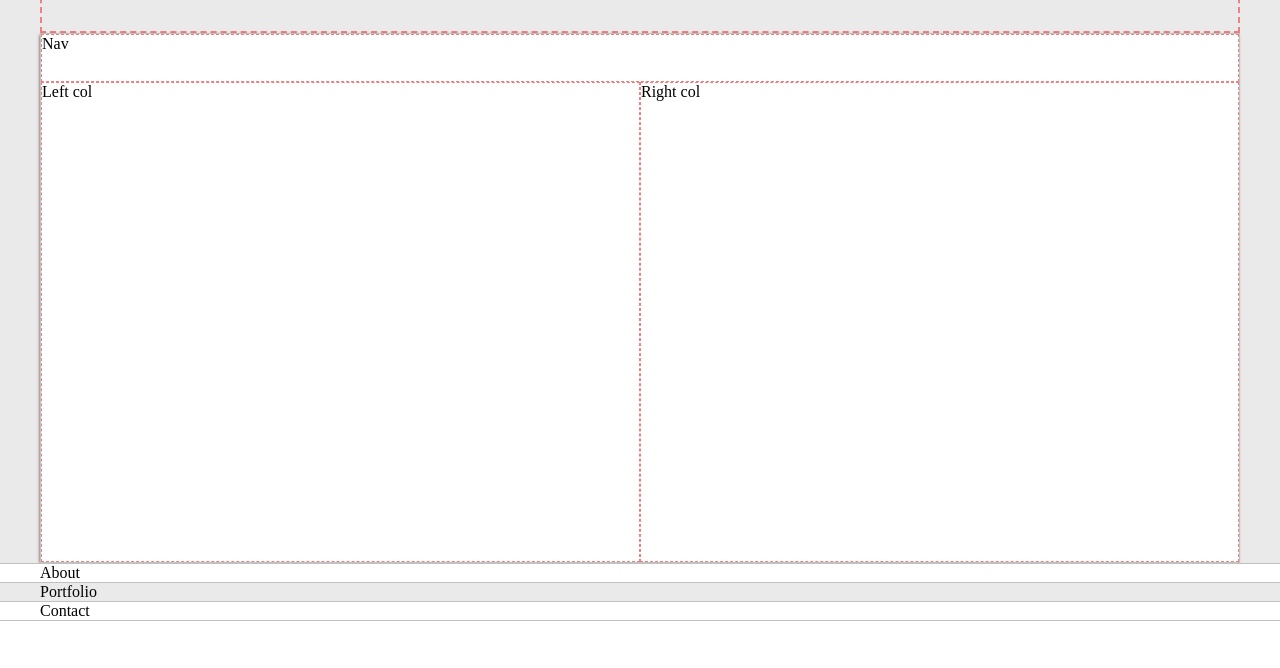
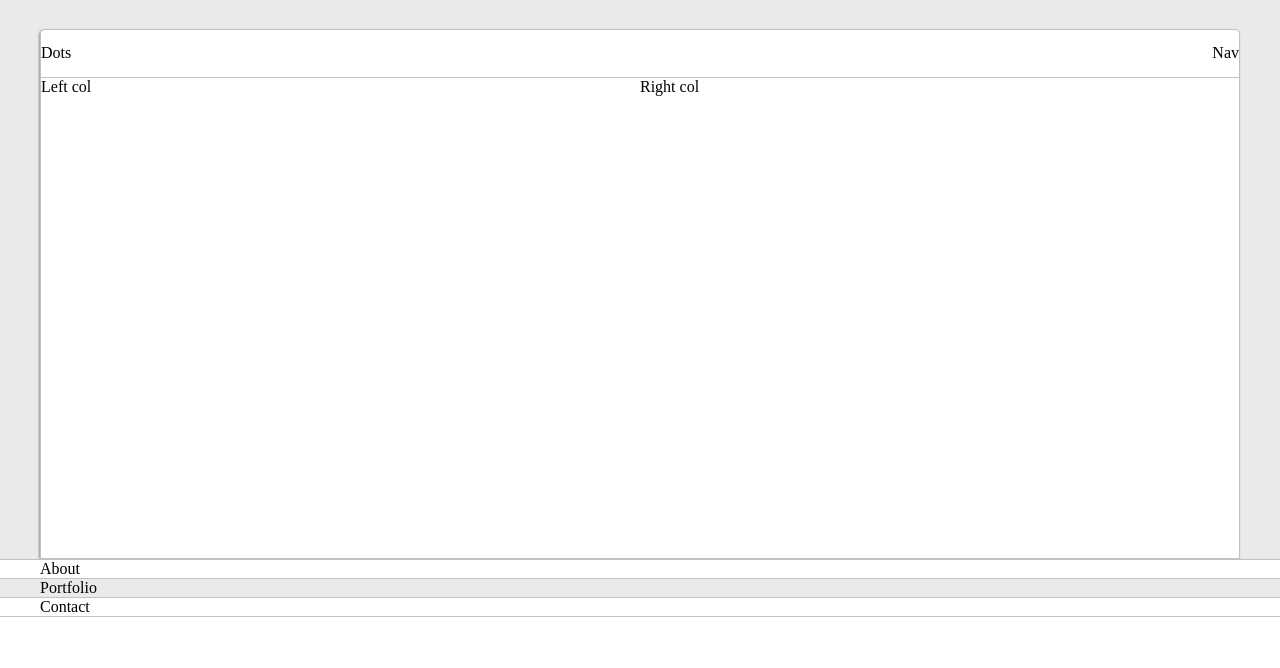
Before and after one commit to umeshraj/youtube_travesy_build_portfolio, a plain HTML site: page index.html in a window 1280 px wide. Shown: the part 132-800 px from the top of the page. Drawn offline with Linux system fonts and the light colour scheme.

Commit message:
Setting up nav

```diff
--- a/default.css
+++ b/default.css
@@ -83,13 +83,14 @@ h6 {
   /* justify-content: center; */
   text-align: center;
   align-content: center;
-  border: 2px dashed lightcoral;
+  /* border: 2px dashed lightcoral; */
   min-height: 10em;
 }
 
 .intro-wrapper {
   background-color: var(--secondary-color);
   border: 1px solid var(--border-color);
+  border-radius: 5px 5px 0 0;
 
   -webkit-box-shadow: -1px 1px 3px -1px rgba(0, 0, 0, 0.75);
   -moz-box-shadow: -1px 1px 3px -1px rgba(0, 0, 0, 0.75);
@@ -105,17 +106,21 @@ h6 {
 
 .nav-wrapper {
   grid-area: nav-wrapper;
-  border: 1px dashed lightcoral;
+  border-bottom: 1px solid var(--border-color);
+  /* border: 1px dashed lightcoral; */
+  display: flex;
+  justify-content: space-between;
+  align-items: center;
 }
 
 .left-column {
   grid-area: left-column;
-  border: 1px dashed lightcoral;
+  /* border: 1px dashed lightcoral; */
 }
 
 .right-column {
   grid-area: right-column;
-  border: 1px dashed lightcoral;
+  /* border: 1px dashed lightcoral; */
 }
 
 @media screen and (max-width: 1200px) {
--- a/index.html
+++ b/index.html
@@ -25,7 +25,10 @@
         </div>
 
         <div class="intro-wrapper">
-          <div class="nav-wrapper">Nav</div>
+          <div class="nav-wrapper">
+            <div class="dots-wrapper">Dots</div>
+            <div id="navigation">Nav</div>
+          </div>
           <div class="left-column">Left col</div>
           <div class="right-column">Right col</div>
         </div>
```
